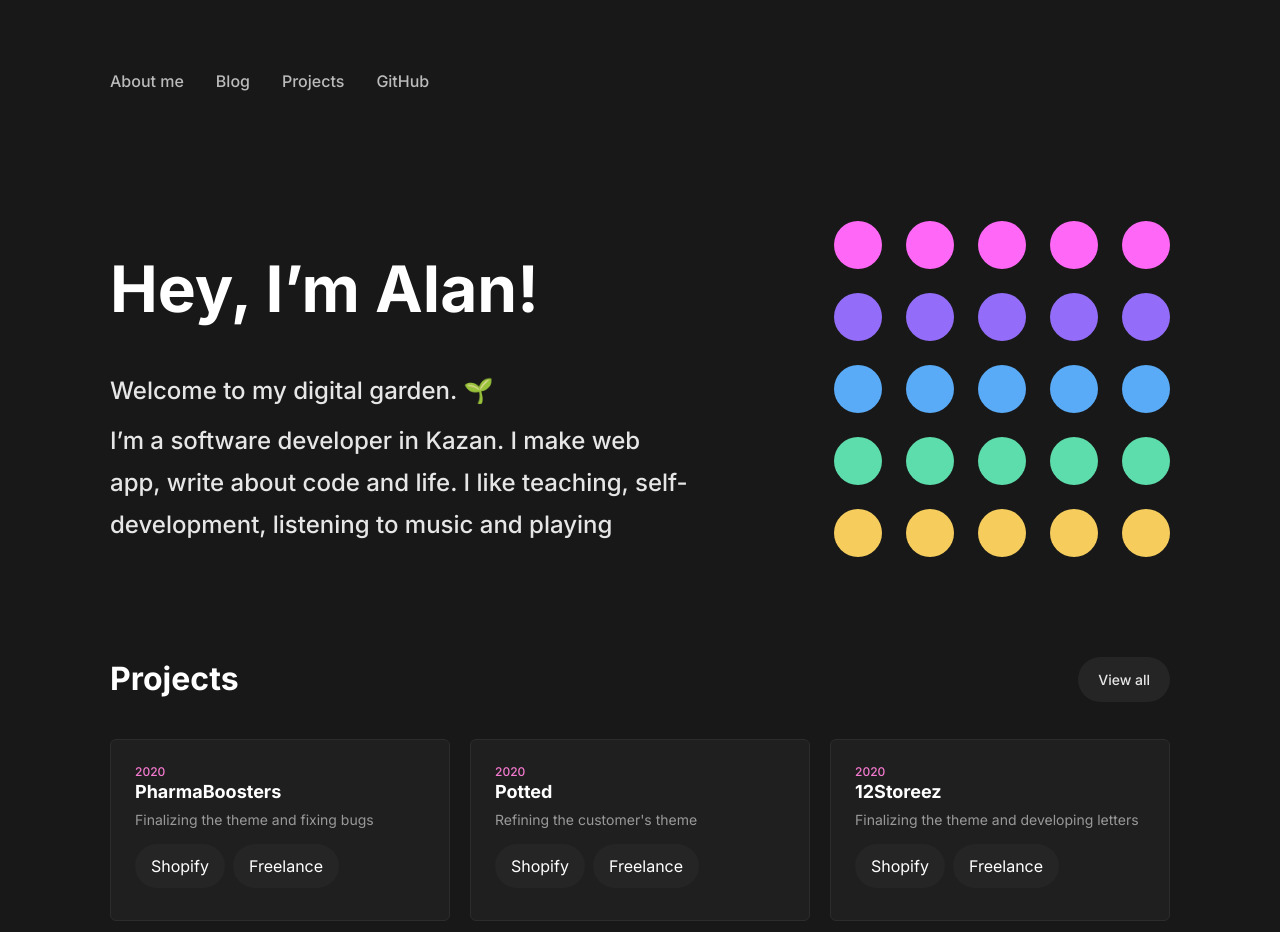
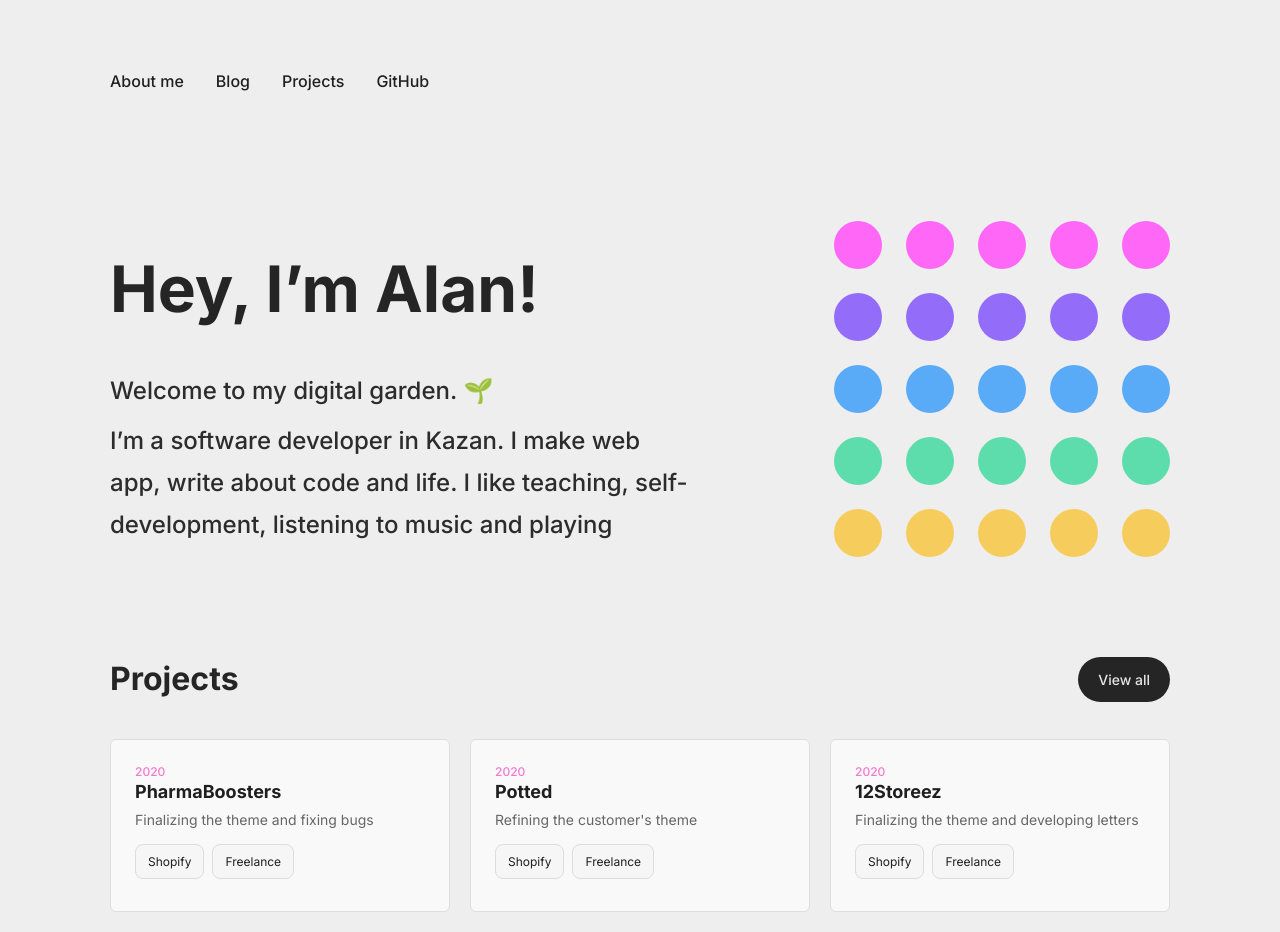
Before and after one commit to avavion/avavion.ru, a React (Vite) app: page / in a window 1280 px wide. Shown: the top 932 px of the page. Built offline with nearby package versions, Linux system fonts and the light colour scheme.

Commit message:
Add light theme colors in variable

```diff
--- a/src/styles/base.scss
+++ b/src/styles/base.scss
@@ -11,13 +11,30 @@
   --fz: 16px;
   --line-height: 1.75;
 
+  --gray-0: #f9f9f9;
+  --gray-05: #f6f6f6;
+  --gray-1: #eee;
+  --gray-2: #e6e6e6;
+  --gray-3: #ddd;
+  --gray-4: #bbb;
+  --gray-5: #999;
+  --gray-6: #666;
+  --gray-65: #555;
+  --gray-7: #2c2c2c;
+  --gray-8: #252525;
+  --gray-9: #1f1f1f;
+  --gray-10: #181818;
+
   --container-width: 1060px;
   --container-offset: 15px;
 
   --body-bg: #181818;
 }
 
-@media (prefers-color-scheme: dark) {
+@media (prefers-color-scheme: light) {
+  :root {
+    --body-bg: #eee;
+  }
 }
 
 body {
@@ -58,10 +75,16 @@
 
     margin-bottom: calc(var(--fz) * 2);
 
+    --title: #ffffff;
+
+    @media (prefers-color-scheme: light) {
+      --title: var(--gray-8);
+    }
+
     &__title {
       font-weight: 700;
       font-size: calc(var(--fz) * 2);
-      color: #ffffff;
+      color: var(--title);
     }
   }
 }
--- a/src/styles/components/_circle.scss
+++ b/src/styles/components/_circle.scss
@@ -6,4 +6,10 @@
 
   border-radius: 50%;
   overflow: hidden;
+
+  // transition: border-radius 0.2s ease-in-out;
+
+  &:hover {
+    border-radius: 0;
+  }
 }
--- a/src/styles/components/_header.scss
+++ b/src/styles/components/_header.scss
@@ -3,6 +3,12 @@
 // }
 
 .header {
+  --link: #bbbbbb;
+
+  @media (prefers-color-scheme: light) {
+    --link: var(--gray-9);
+  }
+
   margin-bottom: 32px;
   padding: 32px 0;
   .container {
@@ -21,9 +27,30 @@
       gap: 32px;
 
       & .link {
+        display: block;
+        position: relative;
         font-weight: 500;
         font-size: var(--fz);
-        color: #bbbbbb;
+        color: var(--link);
+
+        &::after {
+          content: "";
+          display: block;
+          position: absolute;
+          bottom: -0.1em;
+          height: 2px;
+          border-radius: 8px;
+
+          background-color: violet;
+
+          transition: all 0.3s ease-in-out;
+        }
+
+        &:hover {
+          &::after {
+            width: 100%;
+          }
+        }
       }
     }
   }
--- a/src/styles/components/_projects.scss
+++ b/src/styles/components/_projects.scss
@@ -1,15 +1,26 @@
 .projects {
   display: grid;
   grid-template-columns: repeat(3, 1fr);
-  // grid-template-rows: repeat(3, 1fr);
   gap: 20px;
 
   .card {
+    --bg: #1f1f1f;
+    --border: #2c2c2c;
+    --title: #fff;
+    --text: #999999;
+
+    @media (prefers-color-scheme: light) {
+      --bg: var(--gray-0);
+      --border: var(--gray-3);
+      --title: var(--gray-9);
+      --text: var(--gray-6);
+    }
+
     padding: 24px 24px 32px 24px;
-    background-color: #1f1f1f;
-    border: 1px solid #2c2c2c;
+    background-color: var(--bg);
+    border: 1px solid var(--border);
     border-radius: 6px;
-    color: #ffffff;
+    color: var(--title);
 
     &__year {
       font-weight: 500;
@@ -29,7 +40,7 @@
     &__text {
       font-size: calc(var(--fz) * 0.875);
       line-height: 17px;
-      color: #999999;
+      color: var(--text);
       margin-bottom: 16px;
     }
 
@@ -41,14 +52,25 @@
       gap: 8px;
 
       .tag {
+        --bg: #252525;
+        --border: var(--gray-6);
+
+        @media (prefers-color-scheme: light) {
+          --bg: var(--gray-05);
+          --border: var(--gray-3);
+        }
+
         display: flex;
         flex-direction: row;
         justify-content: center;
         align-items: center;
-        padding: 8px 16px;
+        padding: 6px 12px;
         gap: 10px;
-        background-color: #252525;
-        border-radius: 24px;
+        background-color: var(--bg);
+        border-radius: 8px;
+        border: 1px solid var(--border);
+        color: var(--title);
+        font-size: calc(var(--fz) * 0.75);
       }
     }
   }
--- a/src/styles/components/_welcome.scss
+++ b/src/styles/components/_welcome.scss
@@ -1,4 +1,12 @@
 .welcome {
+  --heading: #fff;
+  --text: #e6e6e6;
+
+  @media (prefers-color-scheme: light) {
+    --heading: #252525;
+    --text: #2c2c2c;
+  }
+
   .wrapper {
     display: flex;
     flex-direction: row;
@@ -12,7 +20,7 @@
   }
 
   .text-block {
-    color: #ffffff;
+    color: var(--heading);
 
     display: flex;
     flex-direction: column;
@@ -22,7 +30,7 @@
   .text {
     font-weight: 500;
     font-size: calc(var(--fz) * 1.5);
-    color: #e6e6e6;
+    color: var(--text);
 
     display: flex;
     flex-direction: column;
```
